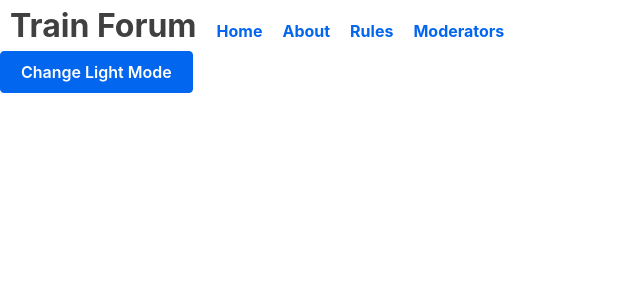
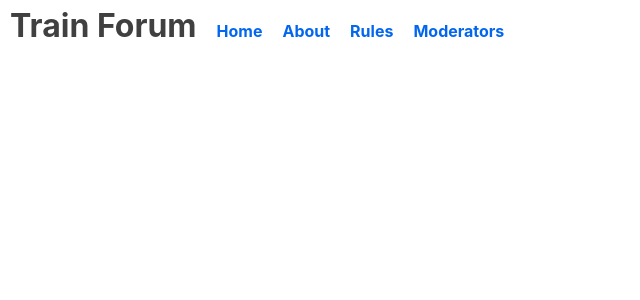
Before and after one commit to nothankyouwdym/TrainForum, a React (Vite) app: page / in a window 1280 px wide. Shown: the top 300 px of the page, without its empty margins (0-640 px from the left). Built offline with nearby package versions, Linux system fonts and the light colour scheme.

Commit message:
2 files modified

```diff
--- a/src/App.jsx
+++ b/src/App.jsx
@@ -8,7 +8,6 @@ class App extends Component{
       <section>
         <Navbar />
         <Outlet />
-        <button>Change Light Mode</button>
       </section>
     )
   }
--- a/src/index.css
+++ b/src/index.css
@@ -25,6 +25,11 @@
   /* 1 */
   -webkit-text-size-adjust: 100%;
   /* 2 */
+}
+
+#No{
+  background-color: #404040;
+  color: black;
 }
 
 /* Sections
```
